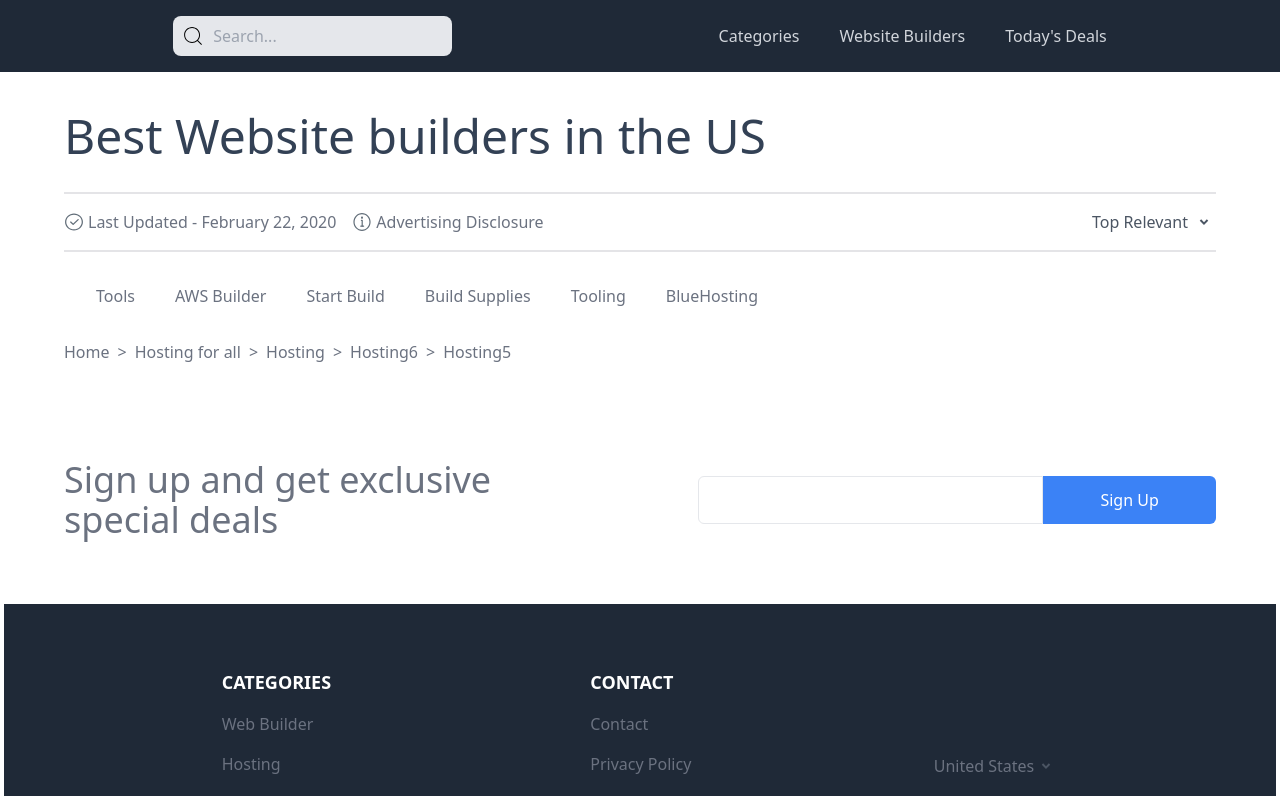
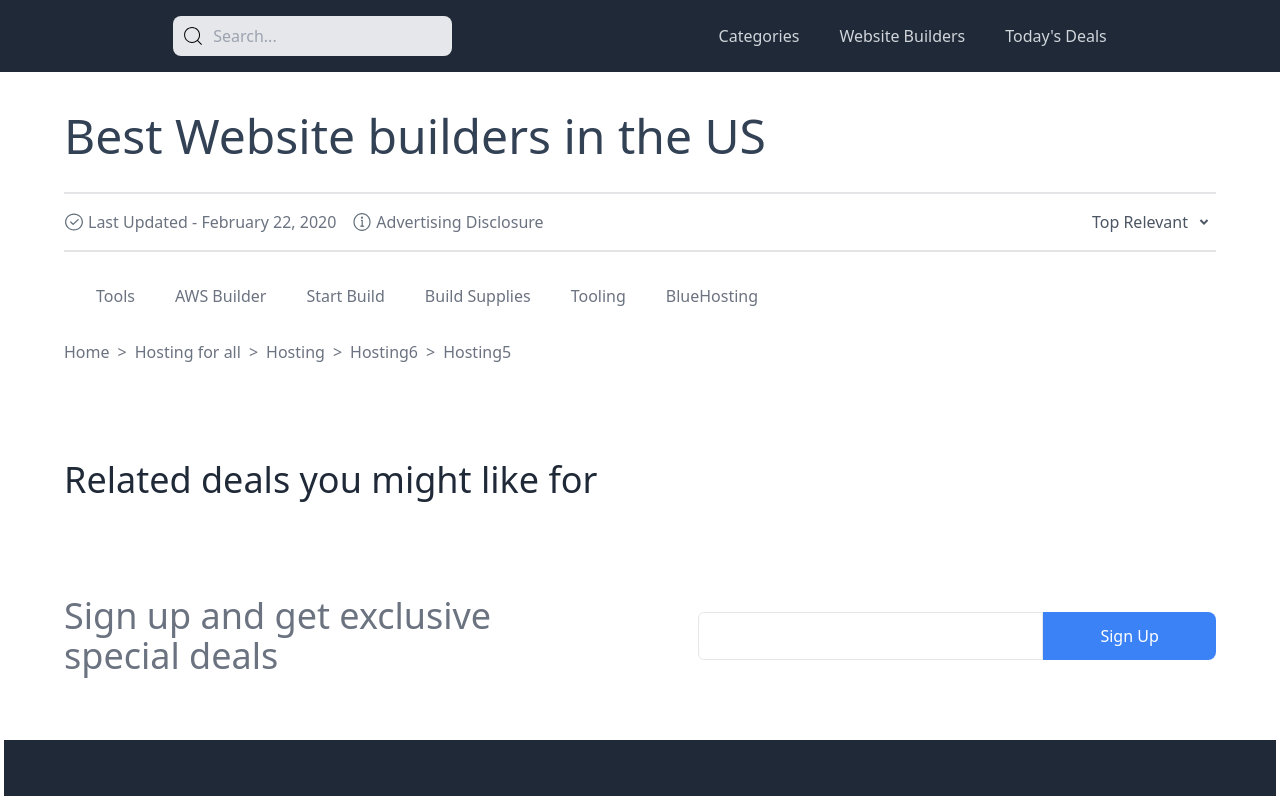
Before and after one commit to Soumik-Abir/Webbuilder, a React (Create React App) app: page / in a window 1280 px wide. Shown: the top 796 px of the page. Built offline with nearby package versions, Linux system fonts and the light colour scheme.

Commit message:
Add Related component and update SignUp button styles

```diff
--- a/src/App.js
+++ b/src/App.js
@@ -4,12 +4,14 @@ import Header from './components/Header/Header';
 import Navbar from './components/Navbar/Navbar';
 import SignUp from './components/SignUp/SignUp';
 import Footer from './components/Footer/Footer';
+import Related from './components/Related/Related';
 
 function App() {
   return (
     <Router> {/* Wrap your components with BrowserRouter */}
       <Navbar />
       <Header />
+      <Related/>
       <SignUp/>
       <Footer/>
     </Router>
--- /dev/null
+++ b/src/components/Related/Related.jsx
@@ -0,0 +1,19 @@
+import React from 'react'
+import TextElement from '../TextElement/TextElement'
+
+const Related = () => {
+  return (
+    <>
+    <div className="m-8 p-8">
+        <TextElement
+            text="Related deals you might like for"
+            className="text-3xl text-gray-800 md:text-4xl w-full md:w-2/4 mb-4 md:mb-0"
+            disableHover={true} // Disable hover effect and cursor pointer
+        />
+    </div>
+
+    </>
+  )
+}
+
+export default Related
--- a/src/components/SignUp/SignUp.jsx
+++ b/src/components/SignUp/SignUp.jsx
@@ -18,7 +18,7 @@ const SignUp = () => {
               className="border md:h-12 p-2 w-full md:rounded-tl-md md:rounded-bl-md md:w-2/4"
             />
 
-            <Button className="h-10 rounded mt-4 md:h-12 md:w-1/4 md:rounded-tr-md md:rounded-br-md md:mt-0 md:rounded-none">
+            <Button className="h-10 rounded mt-4 md:h-12 md:w-1/4 md:rounded-tr-lg md:rounded-br-lg md:mt-0 md:rounded-none">
               Sign Up
             </Button>
           </div>
--- a/src/components/TextElement/TextElement.jsx
+++ b/src/components/TextElement/TextElement.jsx
@@ -2,7 +2,7 @@ import React from "react";
 
 const TextElement = ({ text, className = "", disableHover }) => {
   const hoverClass = disableHover ? "" : "hover:text-blue-500 cursor-pointer";
-  const textColorClass = className.includes("text-white") ? "" : "text-gray-500"; // Check if className already includes text-white
+  const textColorClass = className.includes("text-white") ? "" : "text-gray-500";
 
   return (
     <div className={`${textColorClass} ${hoverClass} transition-colors duration-300 ${className}`}>
```
